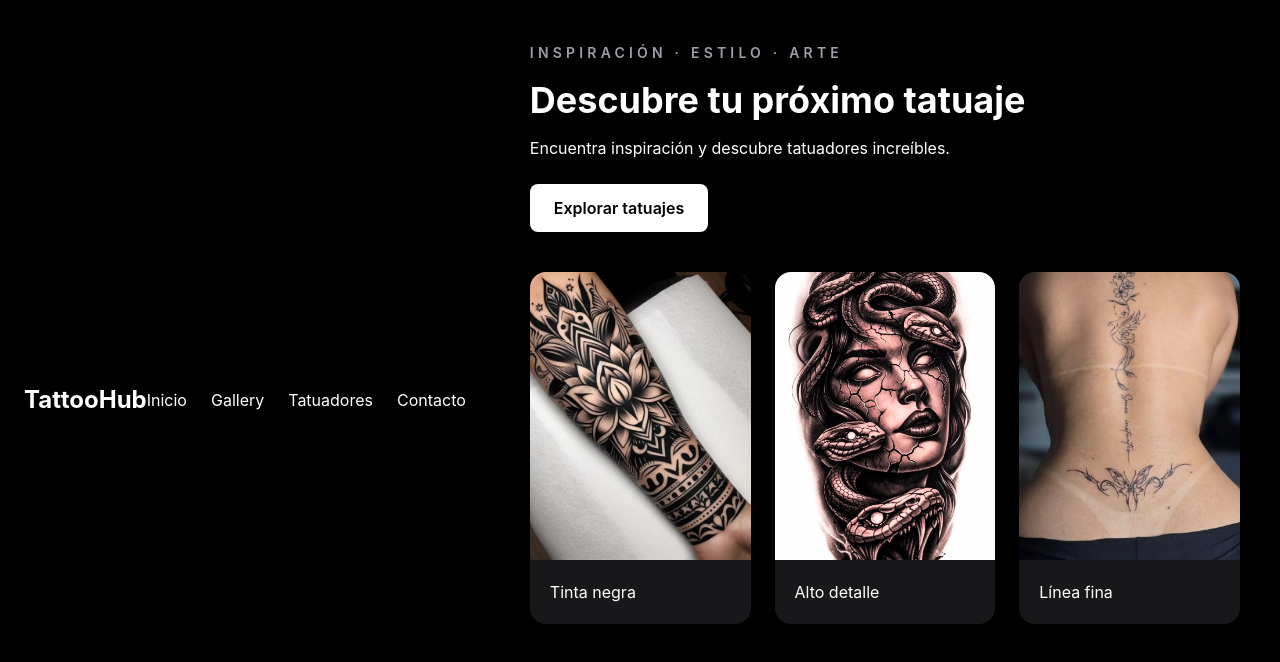
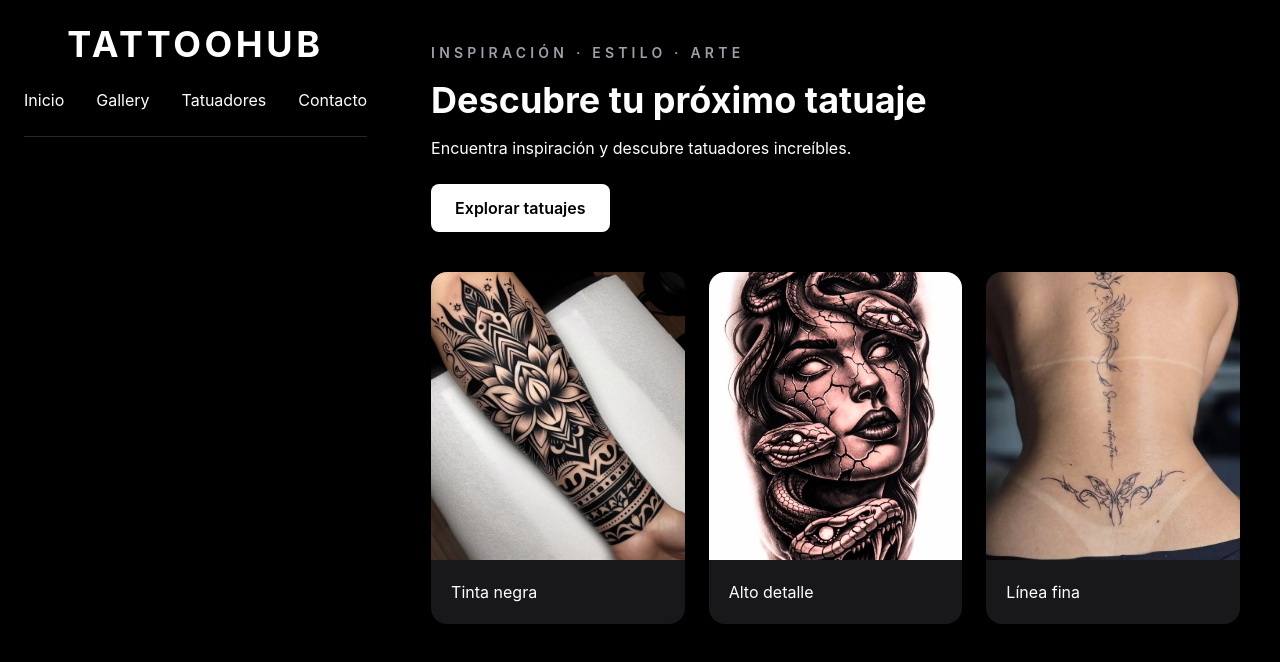
Before and after one commit to sebasstianchaveez/TattooHub, a React (Vite) app: page / in a window 1280 px wide. Shown: the top 662 px of the page. Built offline with nearby package versions, Linux system fonts and the light colour scheme.

Commit message:
menu de navegacion y boton explorar tatuaje

```diff
--- a/src/components/Navbar.tsx
+++ b/src/components/Navbar.tsx
@@ -1,18 +1,37 @@
 import { Link } from "react-router-dom"
 
+function Navbar() {
+  return (
+    <nav className="bg-black px-6 py-6 text-white">
 
-function Navbar() {
-    return(
-        <nav className="flex items-center justify-between px-6 py-4 bg-black text-white">
-            <h1 className="text-2xl font-bold">TattooHub</h1>
+      <div className="flex justify-center">
+        <h1 className="text-4xl font-bold tracking-widest">
+          TATTOOHUB
+        </h1>
+      </div>
 
-            <div className="flex gap-6">
-                <Link to="/">Inicio</Link>
-                <Link to="/Gallery">Gallery</Link>
-                <Link to="/tatuadores">Tatuadores</Link>
-                <Link to="/contacto">Contacto</Link>
-            </div>
-        </nav>
-    )
+      <div className="mt-6 flex justify-center gap-8">
+        <Link to="/" className="nav-link">
+          Inicio
+        </Link>
+
+        <Link to="/Gallery" className="nav-link">
+          Gallery
+        </Link>
+
+        <Link to="/tatuadores" className="nav-link">
+          Tatuadores
+        </Link>
+
+        <Link to="/contacto" className="nav-link">
+          Contacto
+        </Link>
+      </div>
+
+      <div className="mt-6 h-px bg-zinc-800" />
+
+    </nav>
+  )
 }
+
 export default Navbar
--- a/src/index.css
+++ b/src/index.css
@@ -2,6 +2,37 @@
 
 body {
   margin: 0;
+}
+
+/* Estilos para la barra de navegación */
+.nav-link{
+  position:relative;
+  color:a1a1aa;
+  text-decoration:none;
+  transition:color 0.3s ease;
+
+
+}
+
+.nav-link:hover{
+  color:#ffffff;
+}
+
+.nav-link::after{
+  content:'';
+  position:absolute;
+  left:0;
+  bottom:-6px;
+  width:100%;
+  height:2px;
+  background-color:#ef4444;
+  transform:scalex(0);
+  transition:transform 0.3s ease;
+
+}
+
+.nav-link:hover::after{
+  transform:scalex(1);
 }
 
 /* Animación de entrada para las tarjetas */
--- a/src/page/Home.tsx
+++ b/src/page/Home.tsx
@@ -1,4 +1,5 @@
 import Navbar from '../components/Navbar'
+import{Link} from 'react-router-dom'
 import TattooCard from '../components/TattooCard'
 import blackwork from '../assets/Tattoos/blackwork.jpg'
 import realismo from '../assets/Tattoos/Realismo.jpg'
@@ -24,9 +25,12 @@ function Home (){
             Encuentra inspiración y descubre tatuadores increíbles.
         </p>
 
-        <button className="mt-6 rounded-lg bg-white px-6 py-3 font-semibold text-black transition hover:scale-105 hover:bg-red-600 hover:text-white">
+        <Link
+            to="/Gallery"
+            className="mt-6 inline-block rounded-lg bg-white px-6 py-3 font-semibold text-black transition hover:scale-105 hover:bg-red-600 hover:text-white" >
+
             Explorar tatuajes
-        </button>
+        </Link>
 
         <div className="grid grid-cols-1 gap-6 mt-10 md:grid-cols-2 lg:grid-cols-3">
             <TattooCard
```
